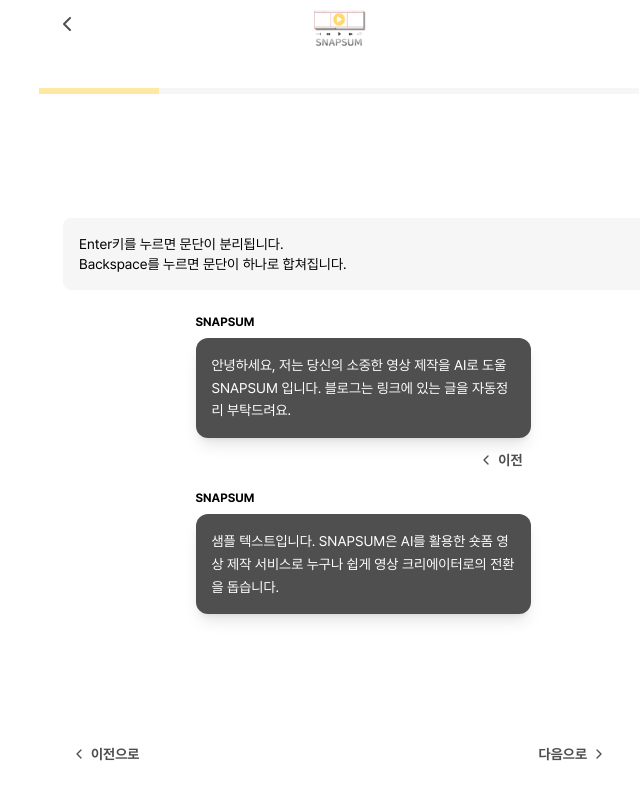
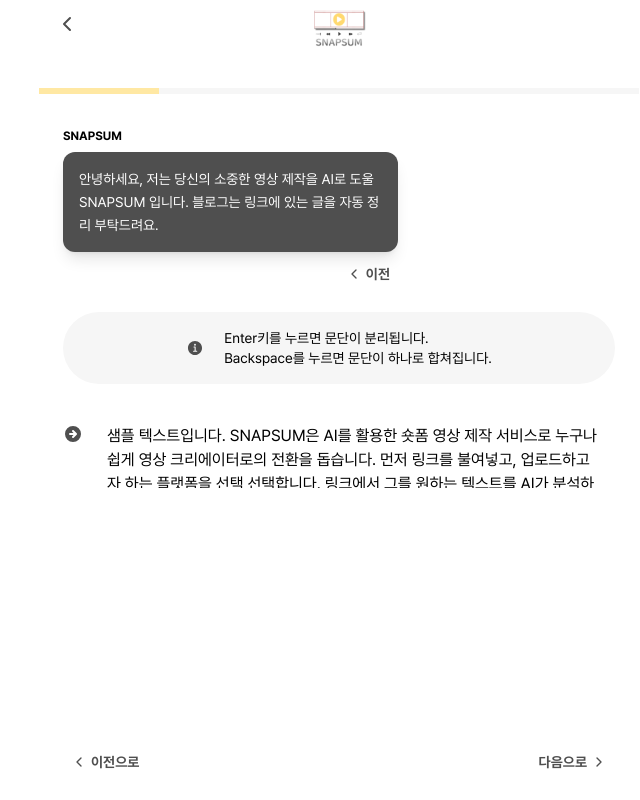
Before and after one commit to Elice-AI-Spark-Camp/SnapSum-frontend, a Next.js app: page /text in a window 1280 px wide. Shown: the whole page, without its empty margins (301-941 px from the left). Built offline with nearby package versions, Linux system fonts and the light colour scheme.

Commit message:
✨ feat: 문단 나누기 기능 추가

```diff
--- a/src/components/layout/Header.tsx
+++ b/src/components/layout/Header.tsx
@@ -1,7 +1,6 @@
 // components/layout/Header.tsx
 import Image from 'next/image';
 import Link from 'next/link';
-import { useRouter } from 'next/router';
 import { ChevronLeft } from 'lucide-react';
 import { IoInformationCircleOutline } from "react-icons/io5";
 
@@ -10,22 +9,14 @@
 }
 
 export default function Header({ showInfo = true }: HeaderProps) {
-  const router = useRouter();
+  return (
+    <header className="fixed top-0 left-0 right-0  bg-white">
+      <div className="max-w-[600px] mx-auto flex items-center justify-between px-4 py-3 relative">
+        <Link href="/" className="cursor-pointer">
+          <ChevronLeft className="w-6 h-6 text-primary" />
+        </Link>
 
-  return (
-    <header className="fixed top-0 left-0 right-0">
-      <div className="max-w-[600px] mx-auto flex items-center justify-between px-4 py-3 relative">
-        <button
-          onClick={() => router.back()}
-          className="cursor-pointer"
-        >
-          <ChevronLeft className="w-6 h-6 text-primary" />
-        </button>
-
-        <Link
-          href="/"
-          className="absolute left-1/2 transform -translate-x-1/2 mt-5 cursor-pointer"
-        >
+        <div className="absolute left-1/2 transform -translate-x-1/2 mt-5">
           <Image
             src="/assets/icons/header.png"
             alt="Snapsum Logo"
@@ -33,7 +24,7 @@
             height={100}
             priority
           />
-        </Link>
+        </div>
 
         {showInfo && <IoInformationCircleOutline className="w-6 h-6 text-primary" />}
       </div>
--- a/src/components/layout/Layout.tsx
+++ b/src/components/layout/Layout.tsx
@@ -12,10 +12,8 @@
     <div className="min-h-screen bg-white">
       <Header showInfo={showInfo} />
       <Toast />
-      <div className="max-w-[600px] mx-auto min-h-[calc(100vh-96px)] flex items-center">
-        <main className="w-full px-6">
-          {children}
-        </main>
+      <div className="pt-[96px] bg-white "> {/* Header height */}
+        {children}
       </div>
     </div>
   );
--- a/src/pages/text.tsx
+++ b/src/pages/text.tsx
@@ -1,4 +1,7 @@
 import { useRouter } from 'next/router';
+import { IoInformationCircle } from 'react-icons/io5';
+import { HiArrowCircleRight } from 'react-icons/hi';
+import { useState } from 'react';
 import Layout from "@/components/layout/Layout";
 import StepProgressBar from "@/components/common/StepProgressBar";
 import ChatMessage from "@/components/common/ChatMessage";
@@ -8,48 +11,94 @@
 export default function Text() {
   const router = useRouter();
   const { platform } = router.query;
+  const platformName = typeof platform === 'string' ? platform : '';
 
-  // platform이 string임을 확인
-  const platformName = typeof platform === 'string' ? platform : '';
+  const [paragraphs, setParagraphs] = useState(['샘플 텍스트입니다. SNAPSUM은 AI를 활용한 숏폼 영상 제작 서비스로 누구나 쉽게 영상 크리에이터로의 전환을 돕습니다. 먼저 링크를 불여넣고, 업로드하고자 하는 플랫폼을 선택 선택합니다. 링크에서 그를 원하는 텍스트를 AI가 분석하고, 요약한 텍스트를 사용자가 자유롭게 문단으로 분리할 수 있습니다. 분리한 문단 기준으로 이미지를 생성하고, 선택한 TTS를 합쳐 영상을 제작하게 됩니다.']);
+
+  const handleKeyDown = (e: React.KeyboardEvent<HTMLTextAreaElement>, index: number) => {
+    if (e.key !== 'Enter' && e.key !== 'Backspace') {
+      e.preventDefault();
+      return;
+    }
+
+    if (e.key === 'Enter' && !e.shiftKey) {
+      e.preventDefault();
+      const currentText = paragraphs[index];
+      const cursorPosition = (e.target as HTMLTextAreaElement).selectionStart;
+
+      if (cursorPosition === 0 || cursorPosition === currentText.length) return;
+
+      const firstHalf = currentText.slice(0, cursorPosition);
+      const secondHalf = currentText.slice(cursorPosition);
+
+      const newParagraphs = [...paragraphs];
+      newParagraphs.splice(index, 1, firstHalf, secondHalf);
+      setParagraphs(newParagraphs);
+    } else if (e.key === 'Backspace' && index > 0) {
+      e.preventDefault();
+      const newParagraphs = [...paragraphs];
+      newParagraphs[index - 1] = newParagraphs[index - 1] + newParagraphs[index];
+      newParagraphs.splice(index, 1);
+      setParagraphs(newParagraphs);
+    }
+  };
 
   return (
     <Layout showInfo={false}>
       <CustomHead title="SNAPSUM - 영상 제작" />
 
-      {/* Step Progress Bar */}
+      <div className="sticky top-0 bg-white z-50">
         <StepProgressBar
           currentStep={1}
           platform={platformName}
+          paragraphCount={paragraphs.length}
         />
+      </div>
 
-      <div className="w-[600px] h-auto mx-auto mt-24">
-        <div className="flex flex-col gap-8">
-          <div className="mt-8">
-            {/* Enter키 안내 메시지 */}
-            <div className="bg-gray-light rounded-lg p-4 mb-6 flex items-center gap-2">
-              <span className="text-sm">
+      <div className="w-[600px] mx-auto px-6">
+        <div className="mt-8 mb-32">
+          <div className="mb-6 w-fit">
+            <ChatMessage
+              message="안녕하세요, 저는 당신의 소중한 영상 제작을 AI로 도울 SNAPSUM 입니다. 블로그는 링크에 있는 글을 자동 정리 부탁드려요."
+              showNavigationButtons
+              onPrevClick={() => console.log('prev')}
+            />
+          </div>
+
+          <div className="bg-gray-light rounded-full p-4 mb-6 flex items-center justify-center gap-5">
+            <IoInformationCircle className="text-primary text-lg" />
+            <span className="text-sm text-start">
               Enter키를 누르면 문단이 분리됩니다.
               <br />
               Backspace를 누르면 문단이 하나로 합쳐집니다.
             </span>
           </div>
 
-            {/* 채팅 메시지들 */}
           <div className="space-y-4">
-              <ChatMessage
-                message="안녕하세요, 저는 당신의 소중한 영상 제작을 AI로 도울 SNAPSUM 입니다. 블로그는 링크에 있는 글을 자동정리 부탁드려요."
-                showNavigationButtons
-                onPrevClick={() => console.log('prev')}
+            {paragraphs.map((text, index) => (
+              <div key={index} className="relative group">
+                <div className="relative flex items-start gap-2">
+                  <div className="pt-4">
+                    <HiArrowCircleRight className="text-primary text-xl" />
+                  </div>
+                  <textarea
+                    value={text}
+                    readOnly
+                    onKeyDown={(e) => handleKeyDown(e, index)}
+                    className="w-full min-h-[80px] p-4 resize-none focus:outline-none"
+                    placeholder="텍스트를 입력하세요..."
                   />
-
-              <ChatMessage
-                message="샘플 텍스트입니다. SNAPSUM은 AI를 활용한 숏폼 영상 제작 서비스로 누구나 쉽게 영상 크리에이터로의 전환을 돕습니다."
-              />
+                </div>
+                {index < paragraphs.length - 1 && (
+                  <div className="w-full h-px bg-gray-light my-4" />
+                )}
+              </div>
+            ))}
+          </div>
         </div>
       </div>
 
-          {/* 하단 네비게이션 */}
-          <div className="fixed bottom-8 left-0 right-0">
+      <div className="fixed bottom-0 left-0 right-0 bg-white py-6">
         <div className="max-w-[600px] mx-auto px-6 flex justify-between">
           <NavigationButton
             direction="prev"
@@ -63,8 +112,6 @@
           />
         </div>
       </div>
-        </div>
-      </div>
     </Layout>
   );
 }
```
Lines whose indentation alone changed are shown as unchanged.
